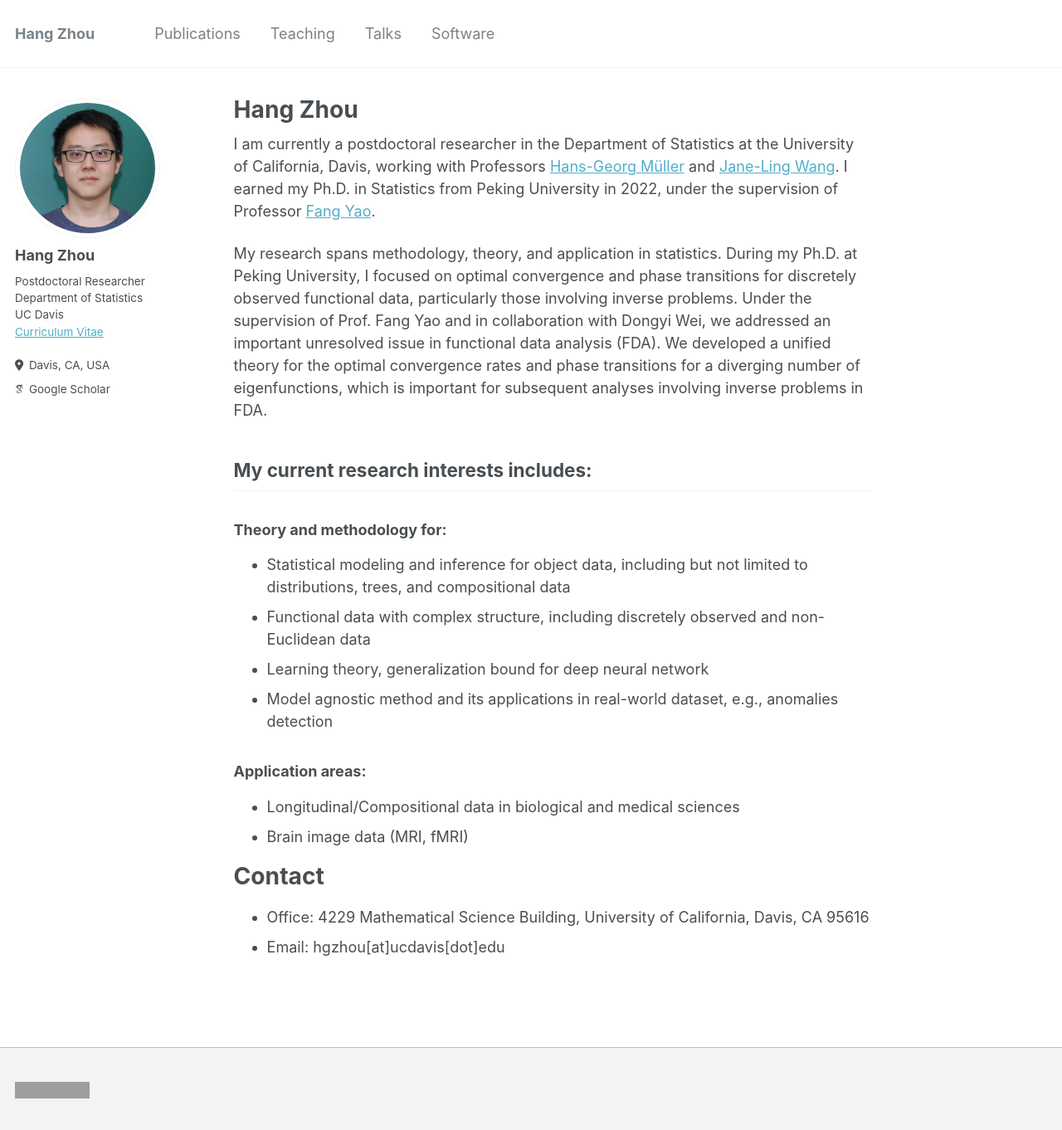
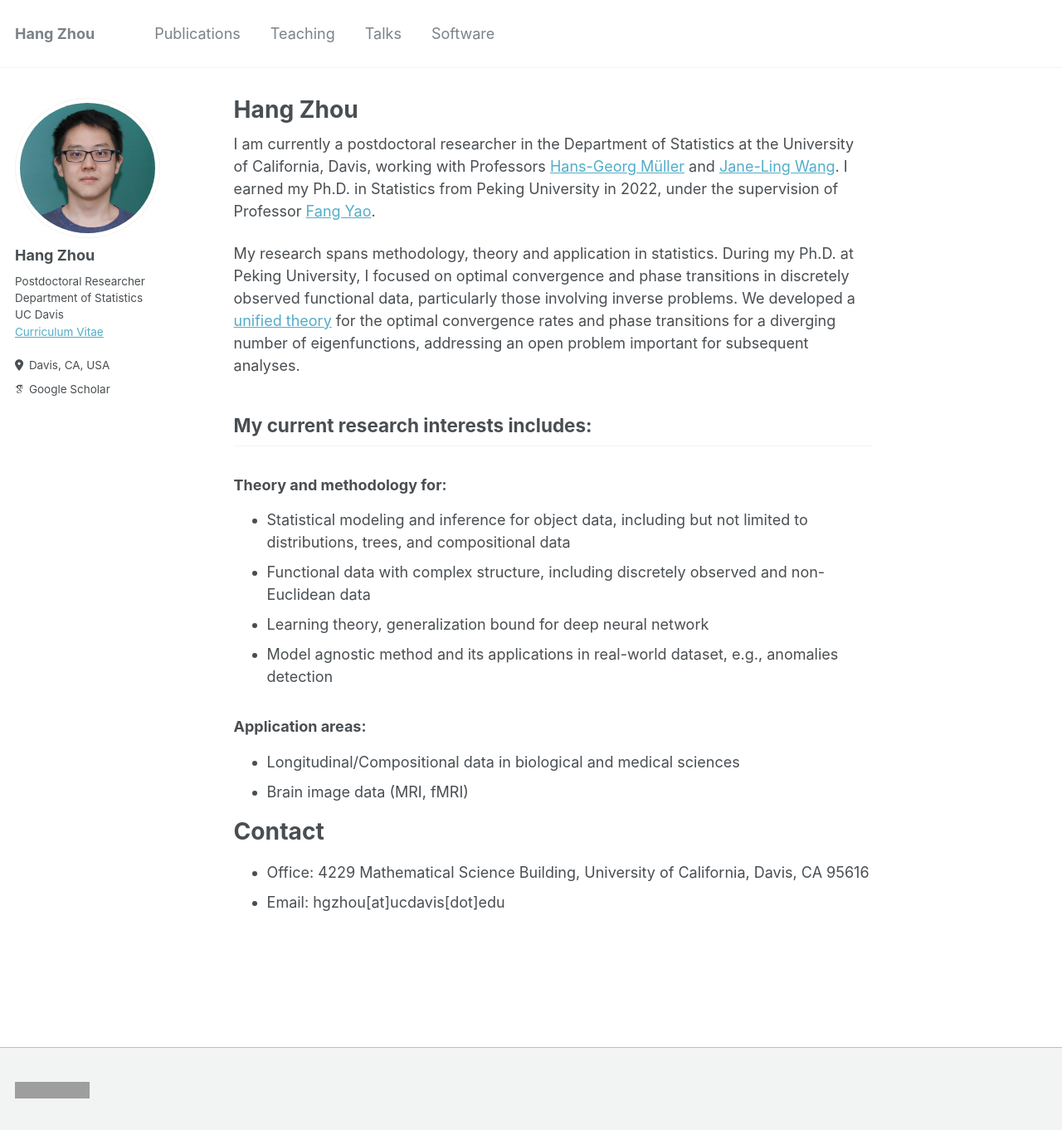
Before and after one commit to hg-zh/hg-zh.github.io, a Jekyll site: the page built from _pages/about.md, in a window 1280 px wide and 1362 px high. Shown: the whole window at 83% size. Built offline with Jekyll 4.4.1, drawn with Linux system fonts in a browser that asks for light colours; some web fonts are replaced; grey boxes are pictures that could not be loaded.

Commit message:
Update about.md

```diff
--- a/_pages/about.md
+++ b/_pages/about.md
@@ -9,7 +9,7 @@ redirect_from:
 
 I am currently a postdoctoral researcher in the Department of Statistics at the University of California, Davis, working with Professors [Hans-Georg Müller](https://anson.ucdavis.edu/~mueller/) and [Jane-Ling Wang](https://anson.ucdavis.edu/~wang/). I earned my Ph.D. in Statistics from Peking University in 2022, under the supervision of Professor [Fang Yao](https://www.math.pku.edu.cn/teachers/yaof/Homepage.html).
 
-My research spans methodology, theory, and application in statistics. During my Ph.D. at Peking University, I focused on optimal convergence and phase transitions for discretely observed functional data, particularly those involving inverse problems. Under the supervision of Prof. Fang Yao and in collaboration with Dongyi Wei, we addressed an important unresolved issue in functional data analysis (FDA). We developed a unified theory for the optimal convergence rates and phase transitions for a diverging number of eigenfunctions, which is important for subsequent analyses involving inverse problems in FDA.
+My research spans methodology, theory and application in statistics. During my Ph.D. at Peking University, I focused on optimal convergence and phase transitions in discretely observed functional data, particularly those involving inverse problems. We developed a [unified theory](https://arxiv.org/abs/2209.08768) for the optimal convergence rates and phase transitions for a diverging number of eigenfunctions, addressing an open problem important for subsequent analyses.
 
 ## My current research interests includes:
 
```
